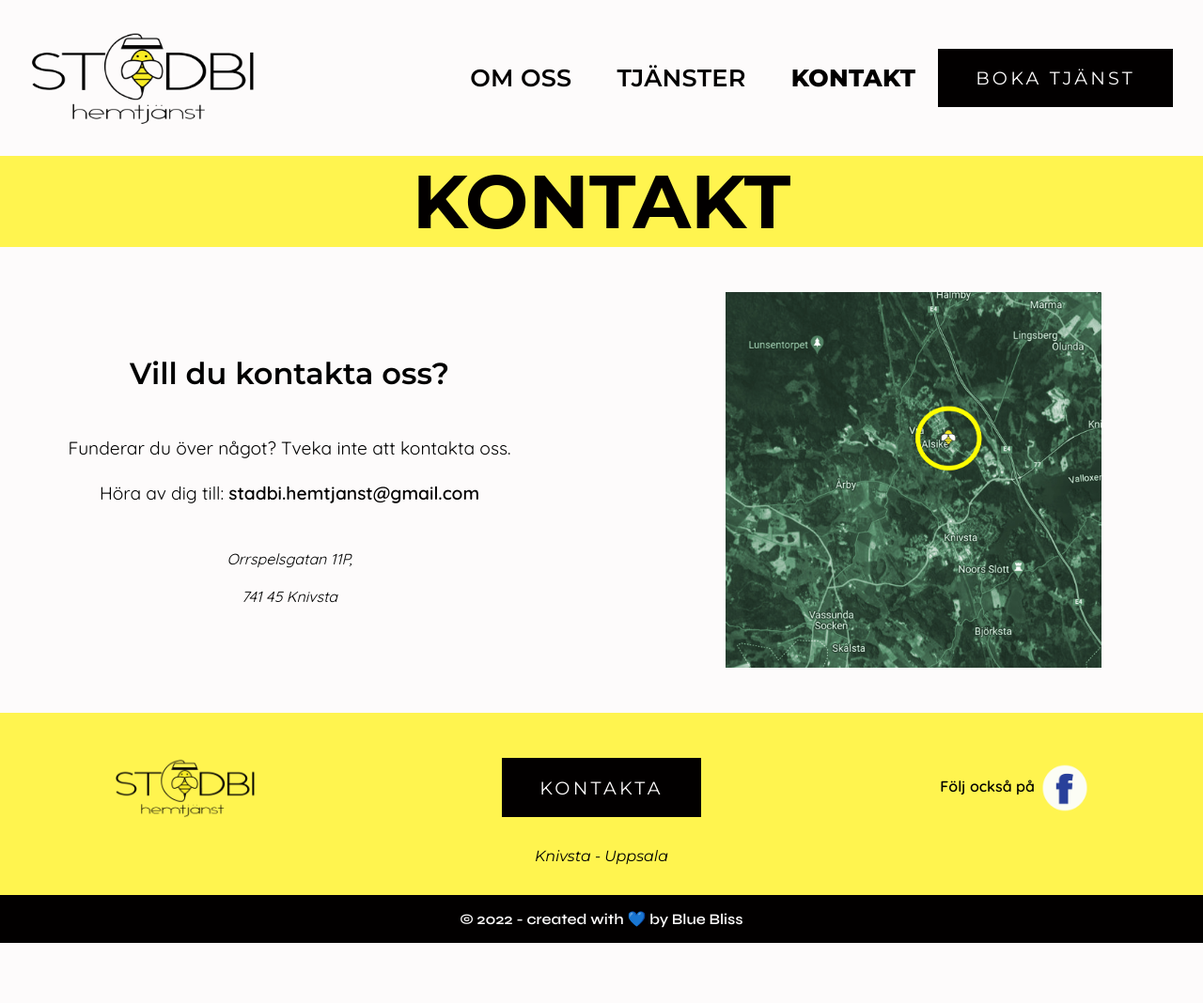
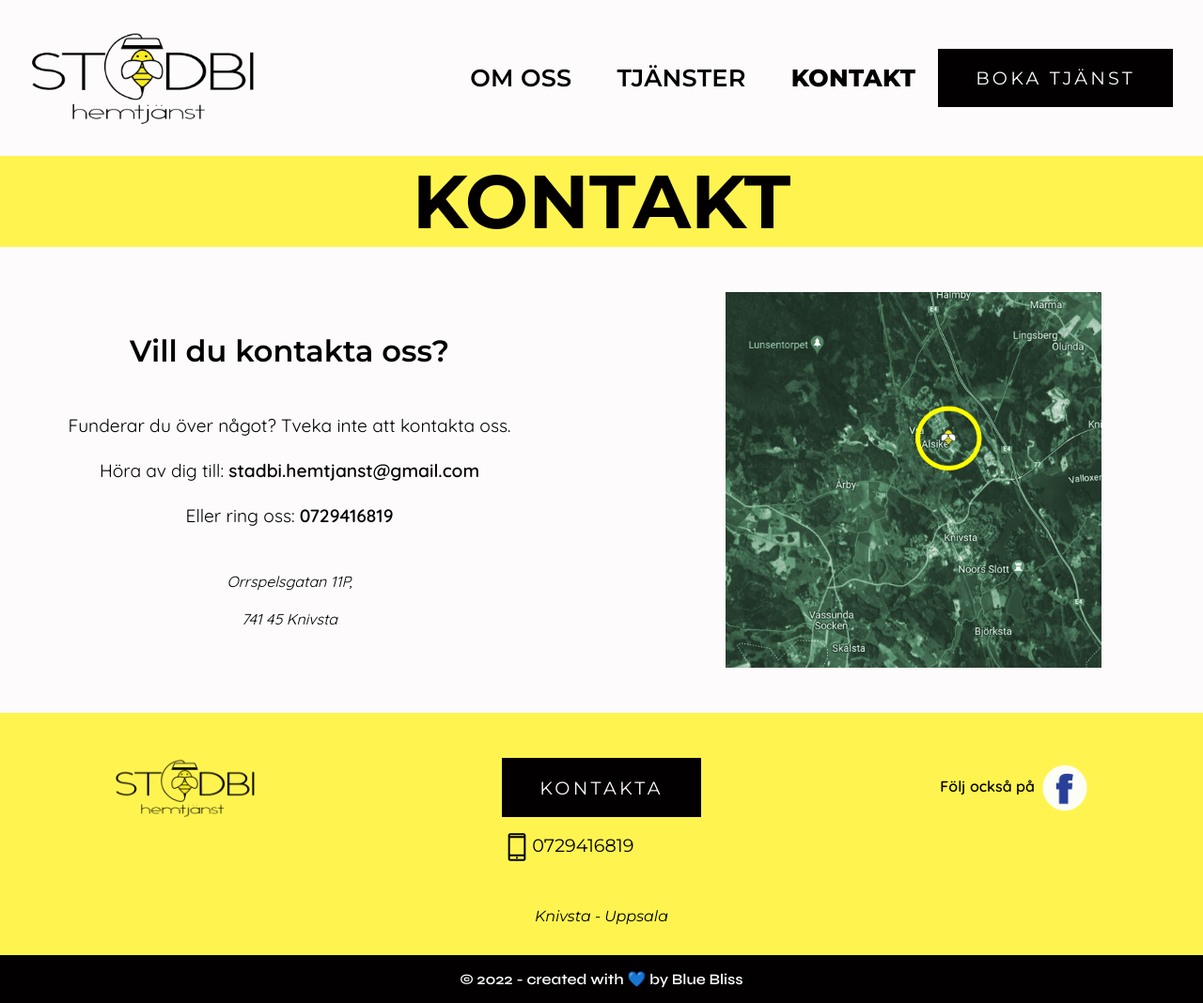
Before and after one commit to marlene32100/stadbihemtjanst, a plain HTML site: page kontakt.html in a window 1280 px wide. Shown: the whole page at 94% size. Before the commit the page ends 1004 px from the top, so only its background shows below. Drawn offline with Linux system fonts and the light colour scheme.

Commit message:
Added phone contact in footer and kontakt page

```diff
--- a/assets/style/style.css
+++ b/assets/style/style.css
@@ -525,6 +525,22 @@ footer .footer-wrapper .footer-area .footer-social-text {
 }
 footer .footer-wrapper .footer-area .footer-social-icon {
   height: 4rem;
+  vertical-align: middle;
+}
+
+p.footer-mailto-text.kontakt-text {
+  margin: 1rem auto;
+  text-align: left;
+}
+
+p.footer-mailto-text.kontakt-text a {
+  font-family: "Montserrat", sans-serif;
+  font-size: 1.2rem;
+  color: rgb(2, 0, 0);
+}
+
+.footer-kontakt-icon {
+  height: 2rem;
   vertical-align: middle;
 }
 
--- a/index.html
+++ b/index.html
@@ -358,6 +358,14 @@
                 >Kontakta</a
               >
             </p>
+            <p class="footer-mailto-text kontakt-text">
+              <a href="tel:+460729416819"
+                ><img
+                  src="./assets/images/icons/phone.svg"
+                  class="footer-kontakt-icon"
+                />0729416819</a
+              >
+            </p>
           </div>
           <address class="footer-address">Knivsta - Uppsala</address>
         </div>
--- a/kontakt.html
+++ b/kontakt.html
@@ -216,6 +216,10 @@
                   >stadbi.hemtjanst@gmail.com</span
                 ></a
               >
+              <br /><br />Eller ring oss:
+              <a href="tel:+460729416819" class="kontakt-email">
+                <span class="kontakt-email-link">0729416819</span></a
+              >
             </p>
 
             <address class="kontakt-address">
@@ -251,6 +255,14 @@
                 >Kontakta</a
               >
             </p>
+            <p class="footer-mailto-text kontakt-text">
+              <a href="tel:+460729416819"
+                ><img
+                  src="./assets/images/icons/phone.svg"
+                  class="footer-kontakt-icon"
+                />0729416819</a
+              >
+            </p>
           </div>
           <address class="footer-address">Knivsta - Uppsala</address>
         </div>
```
Also changed, not shown: omoss.html (+8 -0 lines), tjanster.html (+8 -0 lines), assets/images/icons/mail.svg (added), assets/images/icons/phone.svg (added).
